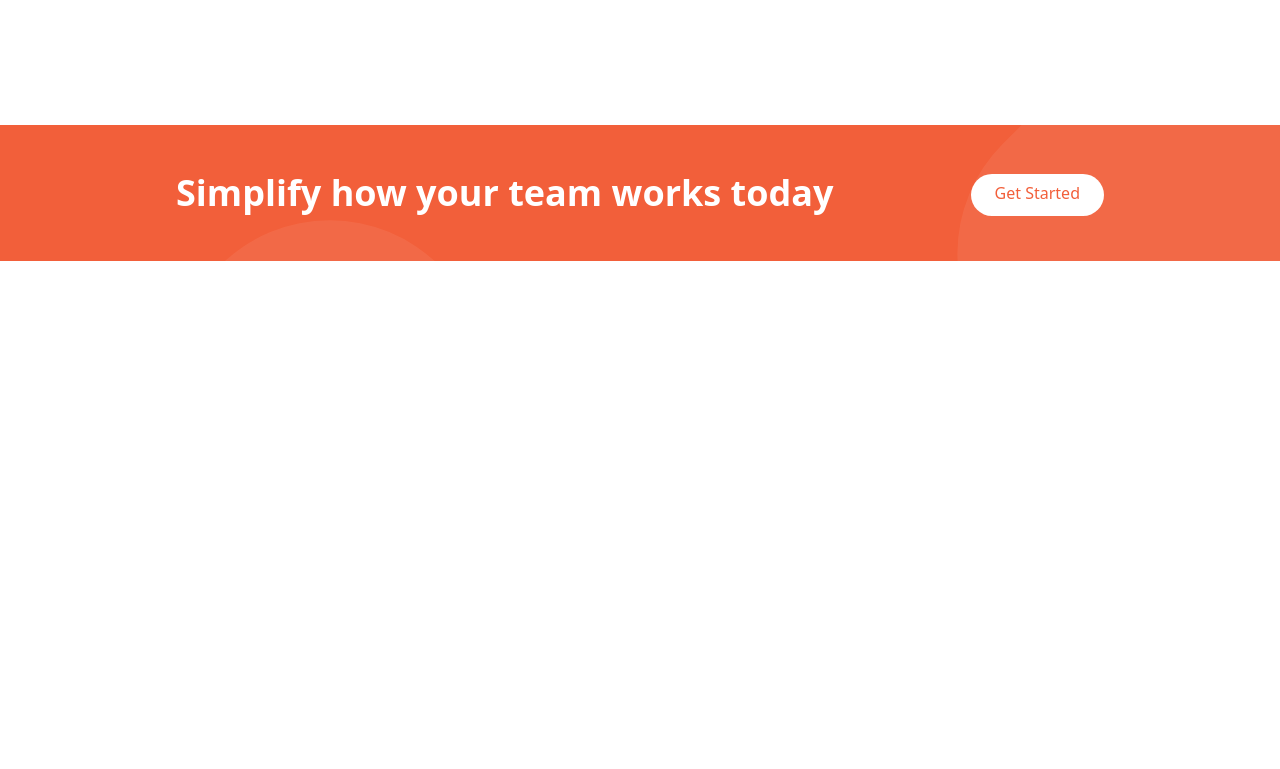
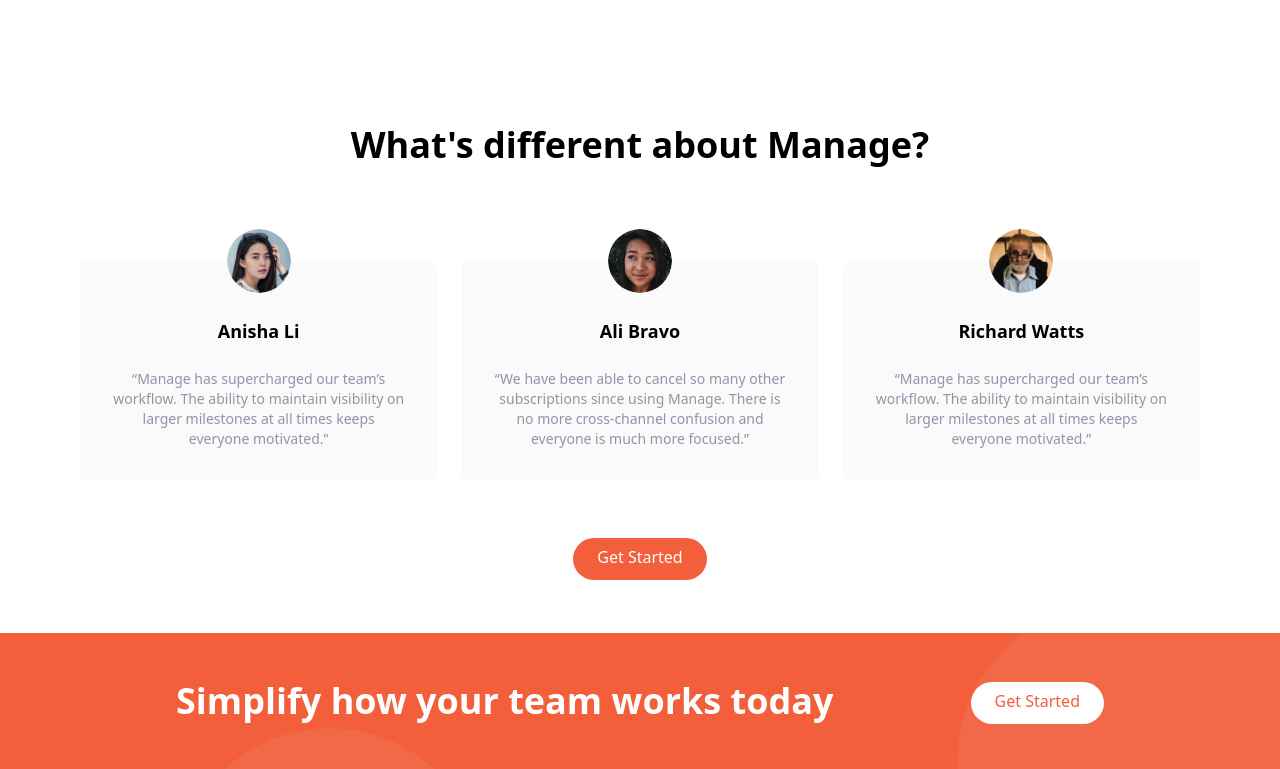
Before and after one commit to coordova/manage-website, a website: page index.html in a window 1280 px wide. Shown: the part 1263-2032 px from the top of the page. Before the commit the page ends 1524 px from the top, so only its background shows below. Drawn offline with Linux system fonts and the light colour scheme.

Commit message:
testimonials section v1 - testimonials section redo complete

```diff
--- a/index.html
+++ b/index.html
@@ -111,7 +111,52 @@
         </div>
     </section>
     <!-- Testimonials -->
-
+    <section id="testimonials">
+        <div class="max-w-lg md:max-w-6xl px-4 mx-auto text-center">
+            <!-- Title -->
+            <h2 class="text-4xl font-bold mb-24">What's different about Manage?</h2>
+            <!-- Testimonials -->
+            <div class="flex flex-col items-center space-y-10 md:flex-row md:space-y-0 md:space-x-6">
+                <!-- Testimonial 1 -->
+                <div class="flex flex-col items-center space-y-6 p-8 bg-veryLightGray rounded-lg md:w-1/3">
+                    <!-- Photo -->
+                    <div class="">
+                        <img src="img/avatar-anisha.png" alt="pic" class="-mt-[100%] mx-auto w-16 rounded-full">
+                    </div>
+                    <h3 class="font-bold text-lg">Anisha Li</h3>
+                    <p class="text-sm text-darkGrayishBlue">
+                        “Manage has supercharged our team’s workflow. The ability to maintain visibility on larger milestones at all times keeps everyone motivated.”
+                    </p>
+                </div>
+                <!-- Testimonial 2 -->
+                <div class="flex flex-col items-center space-y-6 p-8 bg-veryLightGray rounded-lg md:w-1/3">
+                    <!-- Photo -->
+                    <div class="">
+                        <img src="img/avatar-ali.png" alt="pic" class="-mt-[100%] mx-auto w-16 rounded-full">
+                    </div>
+                    <h3 class="font-bold text-lg">Ali Bravo</h3>
+                    <p class="text-sm text-darkGrayishBlue">
+                        “We have been able to cancel so many other subscriptions since using Manage. There is no more cross-channel confusion and everyone is much more focused.”
+                    </p>
+                </div>
+                <!-- Testimonial 3 -->
+                <div class="flex flex-col items-center space-y-6 p-8 bg-veryLightGray rounded-lg md:w-1/3">
+                    <!-- Photo -->
+                    <div class="">
+                        <img src="img/avatar-richard.png" alt="pic" class="-mt-[100%] mx-auto w-16 rounded-full">
+                    </div>
+                    <h3 class="font-bold text-lg">Richard Watts</h3>
+                    <p class="text-sm text-darkGrayishBlue">
+                        “Manage has supercharged our team’s workflow. The ability to maintain visibility on larger milestones at all times keeps everyone motivated.”
+                    </p>
+                </div>
+            </div>
+            <!-- Button -->
+            <div class="py-16">
+                <a href="#" class="btn">Get Started</a>
+            </div>
+        </div>
+    </section>
     <!-- CTA Section -->
     <section id="cta" class="bg-brightRed">
         <div class="container mx-auto flex flex-col space-y-12 justify-between items-center px-6 py-24 md:flex-row md:justify-between md:items-center md:space-y-0 md:py-12">
```
